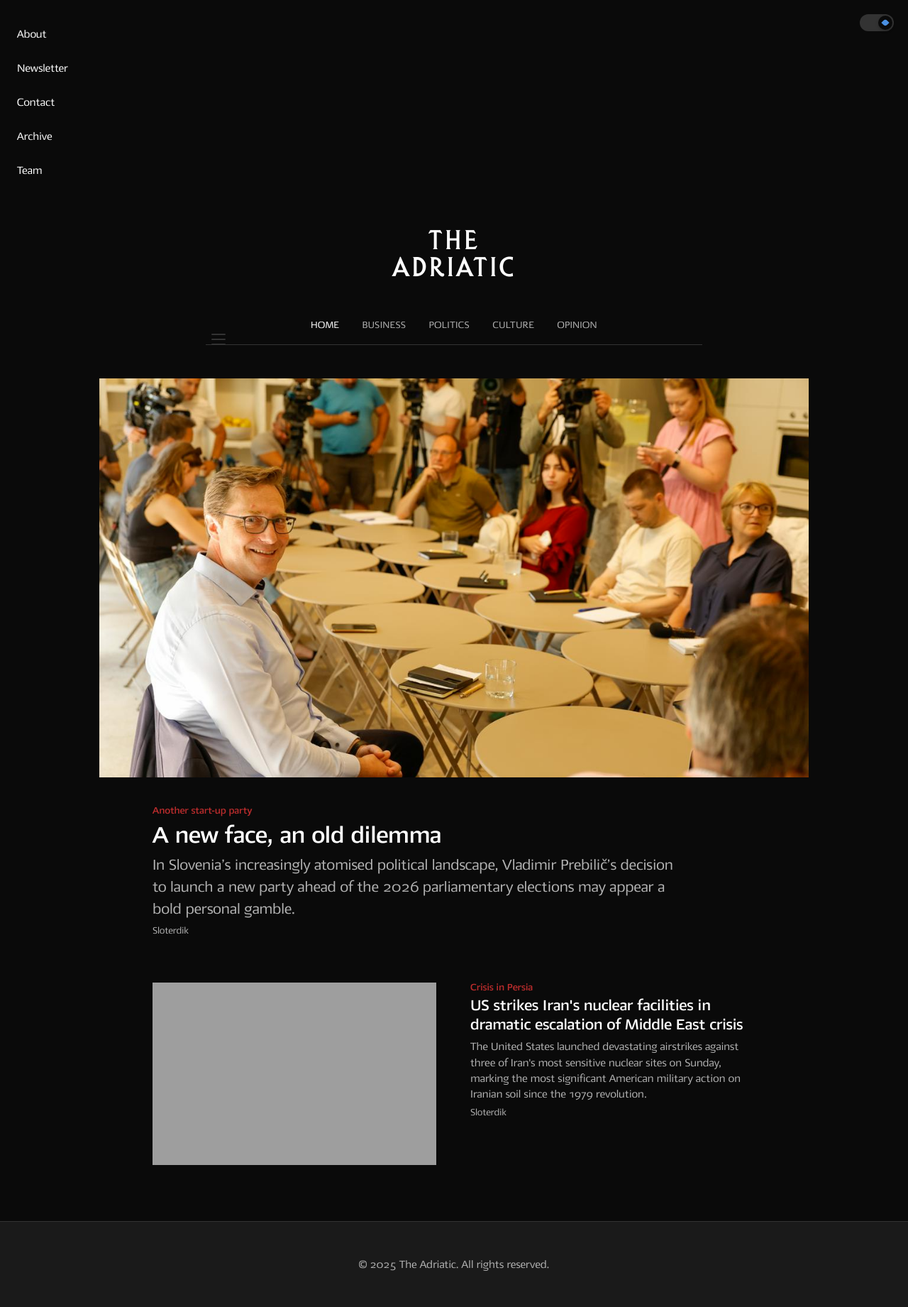
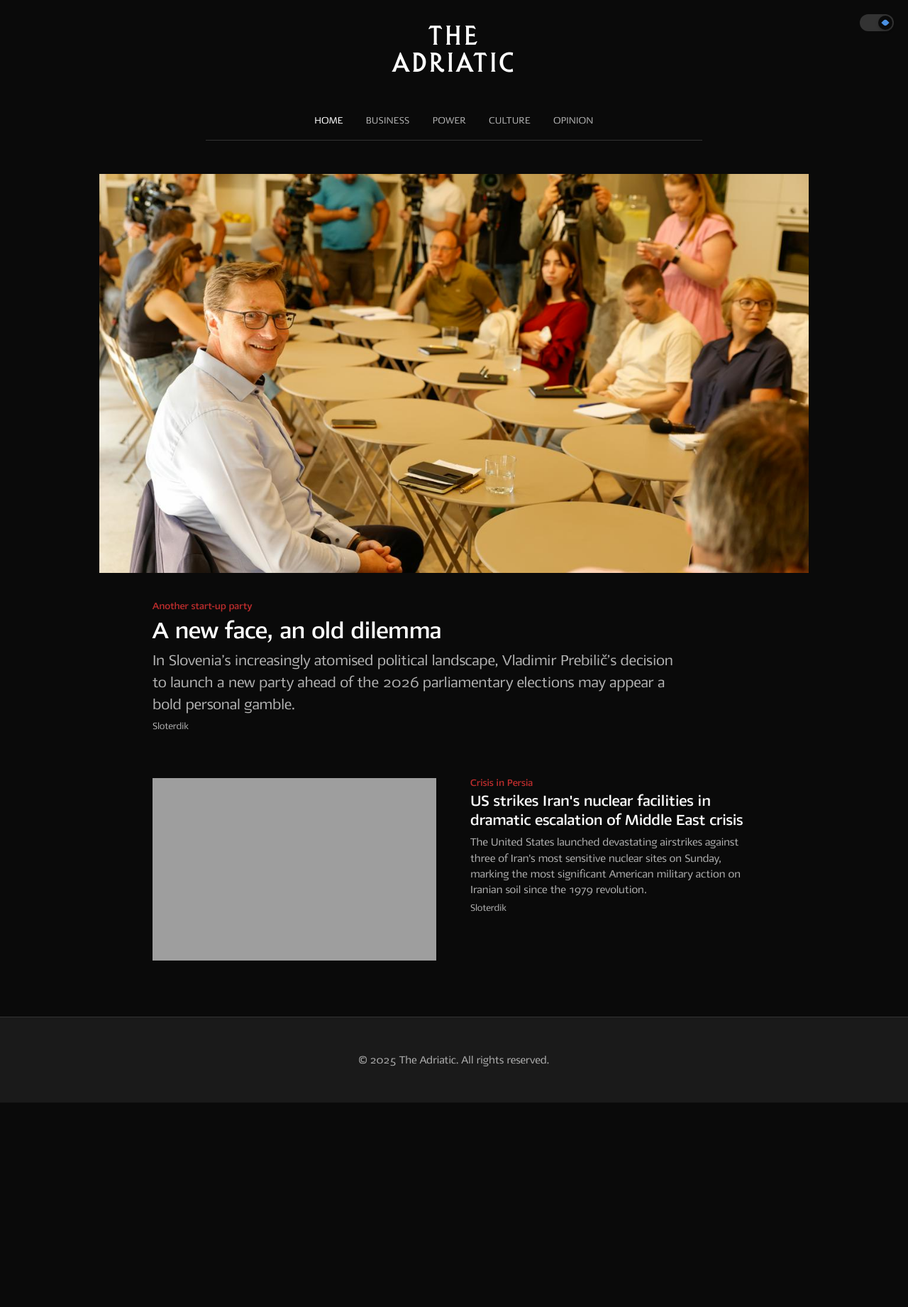
Before and after one commit to tfhoerest/azt, a Jekyll site: the page built from index.html, in a window 1280 px wide. Shown: the whole page at 71% size. Built offline with Jekyll 4.4.1, drawn with Linux system fonts in a browser that asks for light colours; some web fonts are replaced; the list of posts is cut into pages by our own code; after the commit the page ends 1553 px from its top, so only the background shows below that.

Commit message:
Update default.html

```diff
--- a/_layouts/default.html
+++ b/_layouts/default.html
@@ -134,109 +134,6 @@
     opacity: 1;
 }
 
-/* HAMBURGER MENU */
-.hamburger-menu {
-    position: absolute;
-    bottom: calc(var(--z-ds-space-s) + 8px);
-    left: calc(50% - 350px);
-    z-index: 1001;
-}
-
-.hamburger-toggle {
-    background: none;
-    border: none;
-    cursor: pointer;
-    padding: 8px;
-    border-radius: 4px;
-    transition: background-color 0.2s ease;
-}
-
-.hamburger-toggle:hover {
-    background-color: var(--z-ds-color-background-1);
-}
-
-.hamburger-icon {
-    width: 20px;
-    height: 16px;
-    position: relative;
-    display: flex;
-    flex-direction: column;
-    justify-content: space-between;
-}
-
-.hamburger-line {
-    width: 100%;
-    height: 2px;
-    background-color: var(--z-ds-color-border);
-    transition: all 0.3s ease;
-    border-radius: 1px;
-}
-
-/* Animated hamburger when open */
-.hamburger-toggle.active .hamburger-line:nth-child(1) {
-    transform: rotate(45deg) translate(5px, 5px);
-}
-
-.hamburger-toggle.active .hamburger-line:nth-child(2) {
-    opacity: 0;
-}
-
-.hamburger-toggle.active .hamburger-line:nth-child(3) {
-    transform: rotate(-45deg) translate(7px, -6px);
-}
-
-/* Dropdown Menu - Zeit Style */
-.hamburger-dropdown {
-    position: absolute;
-    top: 100%;
-    left: 0;
-    background-color: #2a2a2a;  /* Dark grey background like Zeit */
-    border: none;  /* No borders */
-    border-radius: 0;  /* No rounded corners */
-    box-shadow: 0 8px 32px rgba(0, 0, 0, 0.3);
-    min-width: 280px;  /* Wider like Zeit */
-    display: none;
-    margin-top: 8px;
-}
-
-[data-theme="dark"] .hamburger-dropdown {
-    background-color: #2a2a2a;
-    box-shadow: 0 8px 32px rgba(0, 0, 0, 0.5);
-}
-
-.hamburger-dropdown.active {
-    display: block;
-}
-
-.hamburger-nav {
-    list-style: none;
-    margin: 0;
-    padding: 24px 0;  /* More generous padding like Zeit */
-}
-
-.hamburger-nav li {
-    margin: 0;
-    border-bottom: none;  /* No dividing lines like Zeit */
-}
-
-.hamburger-nav a {
-    display: block;
-    padding: 12px 24px;  /* Clean spacing */
-    color: #ffffff;  /* Clean white text */
-    text-decoration: none;
-    font-size: var(--z-ds-fontsize-16);
-    font-weight: 400;  /* Normal weight like Zeit */
-    text-align: left;
-    transition: background-color 0.1s ease;
-    text-transform: none;  /* No uppercase */
-    letter-spacing: 0;  /* No letter spacing */
-}
-
-.hamburger-nav a:hover {
-    background-color: rgba(255, 255, 255, 0.08);  /* Very subtle hover like Zeit */
-    color: #ffffff;
-}
-
         /* Custom Font - Saj JY */
         @font-face {
             font-family: 'Saj JY';
@@ -332,7 +229,7 @@
             background-color: var(--z-ds-color-background-0);
             padding: var(--z-ds-space-l) var(--z-ds-space-s);
             text-align: center;
-            position: relative;
+            position: static;
         }
 
         .masthead-container {
@@ -513,30 +410,6 @@
                 height: 6px;
             }
 
-            .hamburger-menu {
-                top: 15px;
-                left: var(--z-ds-space-s);
-            }
-
-            /* Mobile sidepanel - full width */
-            .hamburger-sidepanel {
-                left: -100vw;  /* Hide completely off-screen */
-                width: 100vw;  /* Full width on mobile */
-            }
-
-            .hamburger-sidepanel.active {
-                transform: translateX(100vw);  /* Slide full width into view */
-            }
-
-            .hamburger-toggle {
-                padding: 6px;
-            }
-
-            .hamburger-icon {
-                width: 18px;
-                height: 14px;
-            }
-
             .masthead {
                 padding: var(--z-ds-space-s);
             }
@@ -578,39 +451,15 @@
         </div>
     </div>
 </button>
-
-    <!-- SLIDING SIDEPANEL (outside masthead to not affect layout) -->
-    <div class="hamburger-overlay" id="hamburger-overlay"></div>
-    <div class="hamburger-sidepanel" id="hamburger-sidepanel">
-        <ul class="hamburger-nav">
-            <li><a href="{{ site.baseurl }}/about">About</a></li>
-            <li><a href="{{ site.baseurl }}/newsletter">Newsletter</a></li>
-            <li><a href="{{ site.baseurl }}/contact">Contact</a></li>
-            <li><a href="{{ site.baseurl }}/archive">Archive</a></li>
-            <li><a href="{{ site.baseurl }}/team">Team</a></li>
-        </ul>
-    </div>
-
     <!-- MASTHEAD -->
     <header class="masthead">
-        <!-- HAMBURGER MENU BUTTON -->
-        <div class="hamburger-menu">
-            <button class="hamburger-toggle" id="hamburger-toggle" aria-label="Open menu">
-                <div class="hamburger-icon">
-                    <span class="hamburger-line"></span>
-                    <span class="hamburger-line"></span>
-                    <span class="hamburger-line"></span>
-                </div>
-            </button>
-        </div>
-
         <div class="masthead-container">
             <a href="{{ site.baseurl }}/" class="site-title">{{ site.title }}</a>
             <nav>
                 <ul class="main-nav">
                     <li><a href="{{ site.baseurl }}/" {% if page.url == "/" %}class="active"{% endif %}>Home</a></li>
                     <li><a href="{{ site.baseurl }}/business" {% if page.url contains "business" %}class="active"{% endif %}>Business</a></li>
-                    <li><a href="{{ site.baseurl }}/politics" {% if page.url contains "politics" %}class="active"{% endif %}>Politics</a></li>
+                    <li><a href="{{ site.baseurl }}/power" {% if page.url contains "power" %}class="active"{% endif %}>Power</a></li>
                     <li><a href="{{ site.baseurl }}/culture" {% if page.url contains "culture" %}class="active"{% endif %}>Culture</a></li>
                     <li><a href="{{ site.baseurl }}/opinion" {% if page.url contains "opinion" %}class="active"{% endif %}>Opinion</a></li>
                 </ul>
```
Also changed, not shown: other parts of _layouts/default.html (+0 -40 lines).
